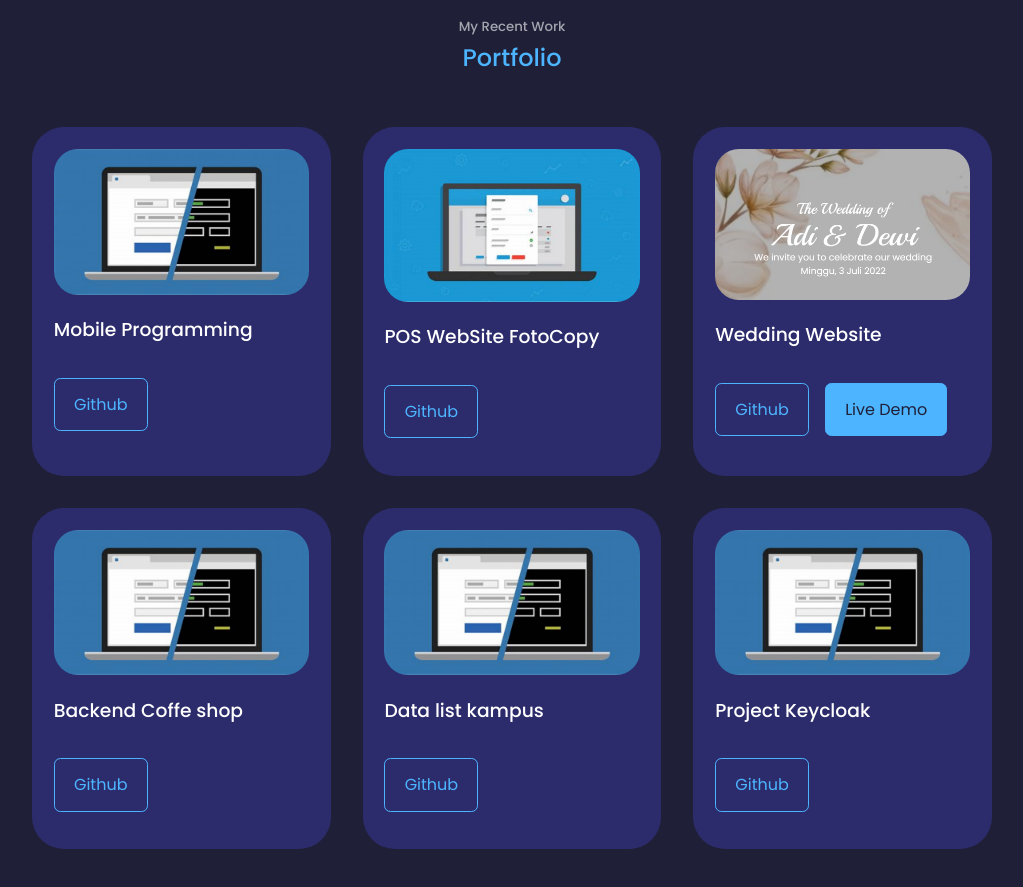
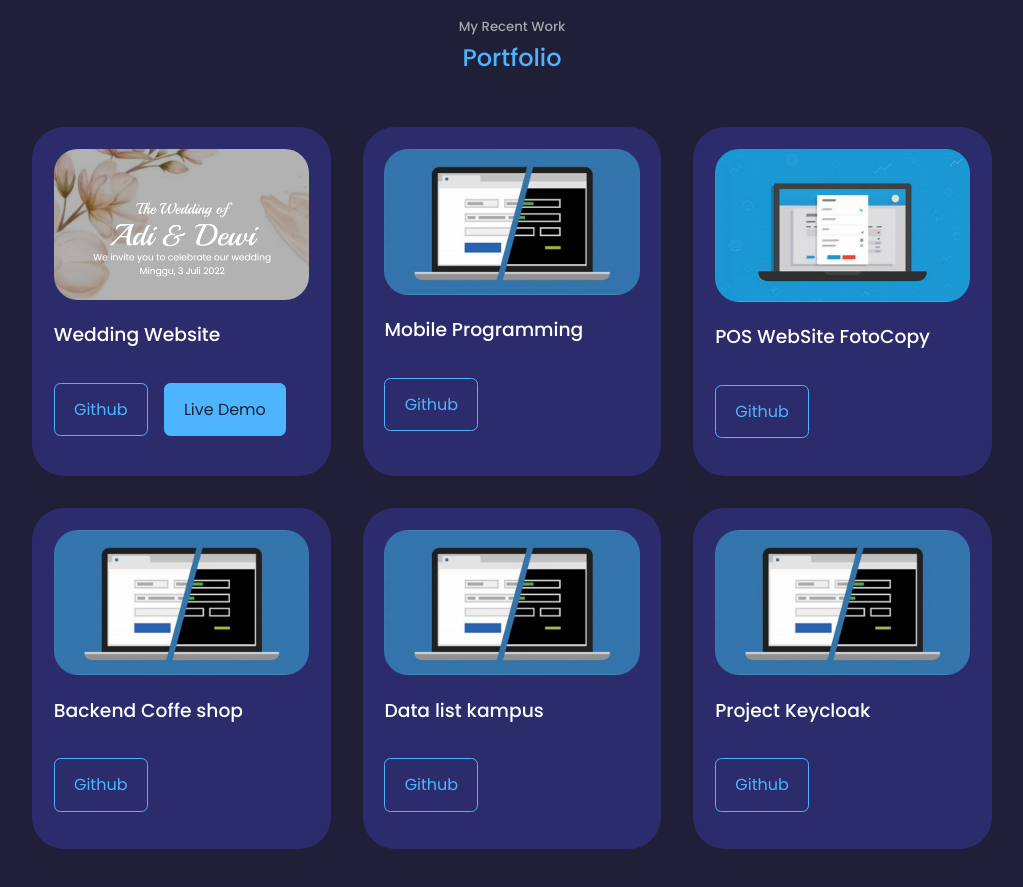
Before and after one commit to Trias1/portfolio, a React (Create React App) app: page / in a window 1280 px wide. Shown: the part 5240-6127 px from the top of the page, without its empty margins (128-1151 px from the left). Built offline with nearby package versions, Linux system fonts and the light colour scheme.

Commit message:
update data

```diff
--- a/src/components/portfolio/Portfolio.jsx
+++ b/src/components/portfolio/Portfolio.jsx
@@ -14,6 +14,12 @@ function Success(){
 
 const portfolioData = [
   {
+    title: "Wedding Website",
+    imageSrc: IMG3,
+    githubLink: "https://github.com/Trias1/wed-finnaly",
+    liveDemoLink: "https://wed-finnaly.vercel.app/",
+  },
+  {
     title: "Mobile Programming",
     imageSrc: IMG2,
     githubLink: "https://github.com/Trias1/android",
@@ -22,12 +28,6 @@ const portfolioData = [
     title: "POS WebSite FotoCopy",
     imageSrc: IMG1,
     githubLink: "https://github.com/Trias1/Fotocopy-website",
-  },
-  {
-    title: "Wedding Website",
-    imageSrc: IMG3,
-    githubLink: "https://github.com/Trias1/wed-finnaly",
-    liveDemoLink: "https://wed-finnaly.vercel.app/",
   },
   {
     title: "Backend Coffe shop ",
```
